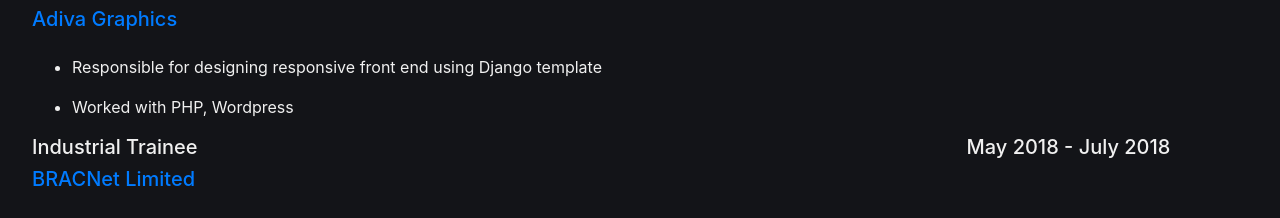
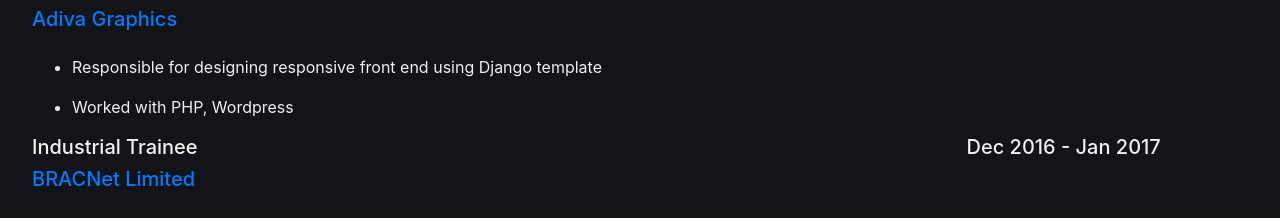
Before and after one commit to afrida67/myPortfolio, a React (Create React App) app: page / in a window 1280 px wide. Shown: the part 1182-1400 px from the top of the page. Built offline with nearby package versions, Linux system fonts and the light colour scheme; a web font is replaced by a local one.

Commit message:
updated data.js

```diff
--- a/src/data.js
+++ b/src/data.js
@@ -112,7 +112,7 @@
                   "phase":"Implemented a project which was sending sms through GSM Modem and keep track of them in database",
                },
             ],
-            "timePeriod":"May 2018 - July 2018",
+            "timePeriod":"Dec 2016 - Jan 2017",
          }
       ],
       "projects": [
```
